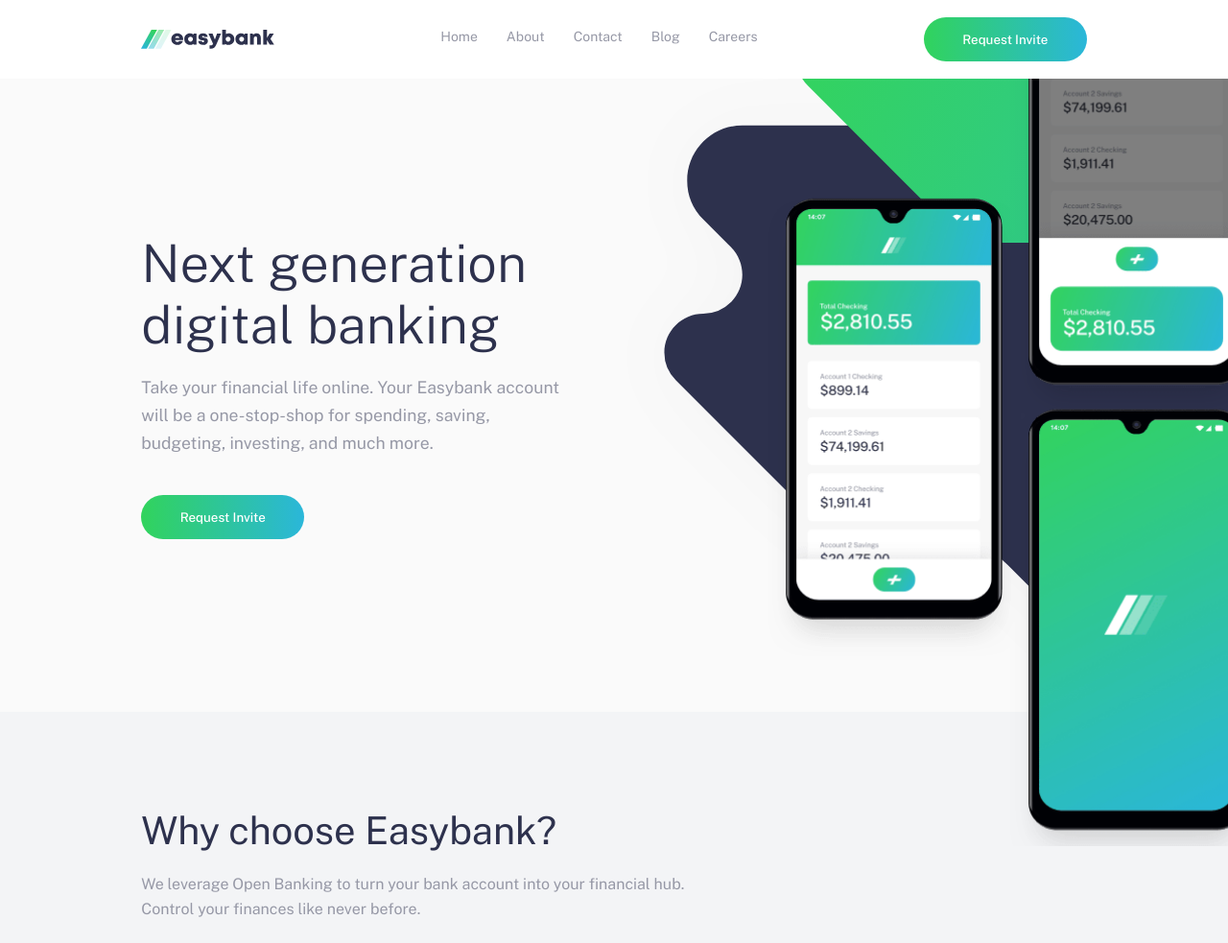
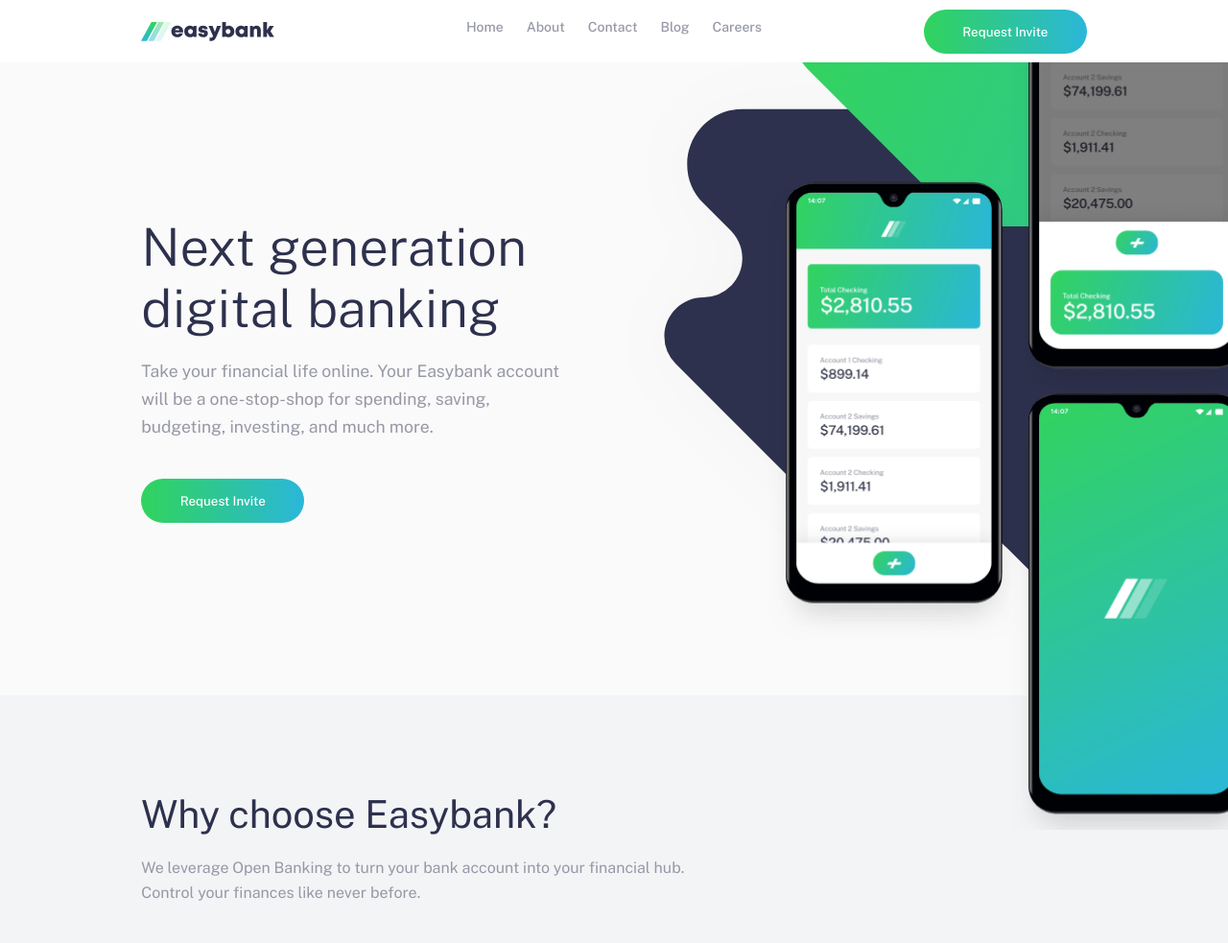
Before and after one commit to joao-doliveira/FEM-easybank-landing-page, a plain HTML site: page index.html in a window 1280 px wide. Shown: the top 983 px of the page at 96% size. Drawn offline with nearby package versions, Linux system fonts and the light colour scheme.

Commit message:
new approach for header

```diff
--- a/app.js
+++ b/app.js
@@ -1,4 +1,4 @@
-const navbar = document.querySelector('.navbar')
+const navbar = document.querySelector('.navbar--desktop')
 const navbarButton = document.querySelector('.header__ham')
 
 function toggleNavbar(){
--- a/index.html
+++ b/index.html
@@ -11,21 +11,22 @@
 </head>
 <body>
 
-  <!-- header &  desktop navbar -->
+  <!-- header & navbar -->
 
-  <div class="header__wrap">
   <div class="header__bg">
     <header class="header">
-        <div class="header__head">
       <img src="images/logo.svg" alt="easybank logo" class="header__logo">
+
+      <button class="header__ham"></button>
+      <button class="request" id="remove">Request Invite</button>
+    </header>
+  </div>
 
   <nav class="navbar--desktop">
     <ul class="navbar--desktop__ul">
-
       <div class="li--border">
         <li class="navbar--desktop__li">Home</li>
       </div>
-
       <div class="li--border">
         <li class="navbar--desktop__li">About</li>
       </div>
@@ -40,25 +41,6 @@
       </div>
     </ul>
   </nav>
-
-          <button class="header__ham"></button>
-          <button class="request" id="remove">Request Invite</button>
-        </div>
-      </header>
-    </div>
-
-    <!-- mobile navbar -->
-
-    <nav class="navbar">
-      <ul class="navbar__ul container">
-        <li class="navbar__li">Home</li>
-        <li class="navbar__li">About</li>
-        <li class="navbar__li">Contact</li>
-        <li class="navbar__li">Blog</li>
-        <li class="navbar__li">Careers</li>
-      </ul>
-    </nav>
-  </div>
 
   <!-- desktop mockup -->
 
--- a/style.css
+++ b/style.css
@@ -18,20 +18,20 @@
 .header{
     width: 87%;
     margin: 0 auto;
+    min-height: 65px;
+    display: flex;
+    justify-content: space-between;
+    align-items: center;
+    z-index: 100;
 }
 
 .header__bg{
     width: 100%;
     background-color: white;
-    z-index: 10;
+    z-index: 100;
     position: relative;
-}
-
-.header__head{
-    min-height: 65px;
     display: flex;
-    justify-content: space-between;
-    align-items: center;
+    justify-content: center;
 }
 
 .header__ham{
@@ -53,11 +53,12 @@
     background-image: url(images/icon-close.svg);
 }
 
-.navbar{
-    background: linear-gradient(to bottom, hsla(233, 26%, 24%, 1), hsla(233, 26%, 24%, 0));
+.navbar--desktop{
     position: absolute;
+    top: 65px;
     width: 100%;
     height: 100vh;
+    background: linear-gradient(to bottom, hsla(233, 26%, 24%, 1), hsla(233, 26%, 24%, 0));
     transform: translateY(-200%);
     transition: transform 0.5s ease-in-out;
     z-index: 1;
@@ -67,25 +68,21 @@
     transform: translateY(0);
 }
 
-.navbar__ul{
-    list-style: none;
-    margin-top: 20px;
+.navbar--desktop__ul{
+    list-style-type: none;
+    text-align: center;
+    width: 87%;
+    margin: 20px auto 0;
+    padding: 20px 0;
     background-color: white;
     border-radius: 0.3rem;
-    display: flex;
-    flex-direction: column;
-    padding: 20px;
 }
 
-.navbar__li{
+.navbar--desktop__li{
     font-weight: 500;
+    font-size: 1.1rem;
     color: hsl(233, 26%, 24%);
-    text-align: center;
     padding: 12px;
-}
-
-.navbar--desktop{
-    display: none;
 }
 
 #desktop--mockup{
@@ -336,21 +333,30 @@
     }
 
     .navbar--desktop{
-        display: block;
-    }
-
-    #remove{
-        display: inline;
+        top: 0;
+        height: 65px;
+        transform: none;
+        background: none;
+        z-index: 900;
+        width: 500px;
+        left: 50%;
+        transform: translateX(-50%);
+        transition: none;
     }
 
     .navbar--desktop__ul{
+        padding: 0;
+        background: none;
         display: flex;
-        list-style: none;
+        justify-content: center;
+        margin: 0 auto;
+
     }
 
     .navbar--desktop__li{
+        height: 59px;
         color: hsl(233, 8%, 62%);
-        padding: 30px 10px 24px;
+        padding: 20px 12px 0;
         font-size: 14px;
         cursor: pointer;
         background-color: white;
@@ -361,12 +367,18 @@
     }
 
     .li--border{
+        height: 65px;
         background-color: white;
         padding-bottom: 6px;
     }
 
     .li--border:hover{
         background: linear-gradient(to right, hsl(136, 65%, 51%), hsl(192, 70%, 51%));
+    }
+
+    #remove{
+        display: inline;
+        z-index: 1000;
     }
 
     .features{
@@ -414,10 +426,6 @@
 
     .header{
         width: 80%;
-    }
-
-    .navbar--desktop__li{
-        padding: 30px 15px;
     }
 
     #mobileremove{
@@ -516,6 +524,7 @@
     .footer__copyright{
         padding: 30px 0;
     }
+}
 
 @media (min-width: 1280px){
     .container{
@@ -611,22 +620,3 @@
         padding-top: 30px;
     }
 }
-
-
-
-
-    /* .showcase__photo{
-        background: url(images/bg-intro-mobile.svg) no-repeat center;
-        height: 300px;
-        display: flex;
-        align-items: flex-end;
-        justify-content: center;
-    }
-
-    .showcase__photo img{
-       height: 140%;
-       width: auto;
-    } */
-
-
-}
```
Lines whose indentation alone changed are shown as unchanged.
